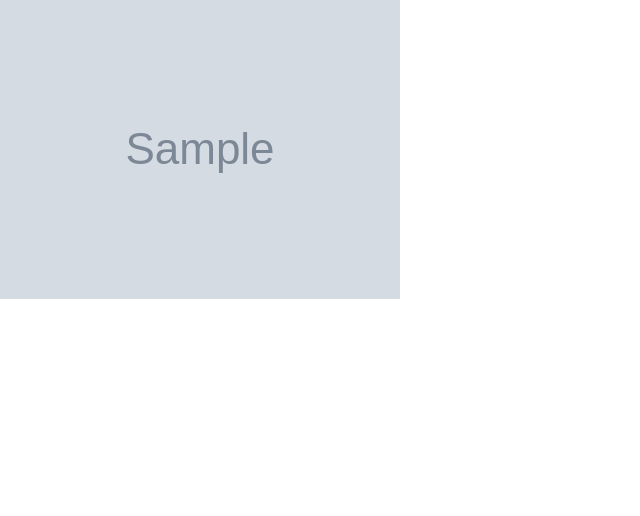
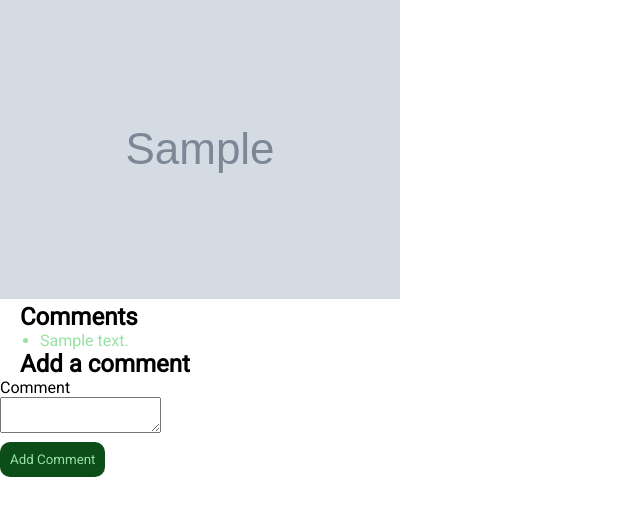
Before and after one commit to kpeter49/ITSC3155_Group21, a Flask app: template templates/note.html in a window 1280 px wide. Shown: the part 214-730 px from the top of the page, without its empty margins (0-640 px from the left). Run offline with Flask 2, Linux system fonts and the light colour scheme; tables that the repository leaves empty hold one stand-in row (values such as "Sample post"); the template is opened without the code that fills it: values that come from a table or form of the project are taken from there, most other values are stand-ins (such as "Sample title", 1, 10 or a date in 2020); grey boxes marked "Sample" are stand-in pictures.

Commit message:
Added model for comments

```diff
--- a/models.py
+++ b/models.py
@@ -10,6 +10,7 @@ class Post(db.Model):
     imagename = db.Column("imagename", db.String(50))
     imageid = db.Column("imageid", db.Integer)
     imagetype = db.Column("imagetype", db.String(10))
+    comments = db.relationship("Comment", backref="note", cascade="all, delete-orphan", lazy=True)
 
     def __init__(self, title, text, date, imagename, imageid, imagetype):
         self.title = title
@@ -24,6 +25,7 @@ class User(db.Model):
     id = db.Column("id", db.Integer, primary_key=True)
     name = db.Column("name", db.String(100))
     email = db.Column("email", db.String(100))
+    comments = db.relationship("Comment", backref="user", lazy=True)
 
     def __init__(self, name, email):
         self.name = name
--- a/templates/note.html
+++ b/templates/note.html
@@ -51,6 +51,24 @@
     {% else %}
         <p></p>
     {% endif %}
+    {% if note.comments %}
+        {% if note.comments|length > 0 %}
+            <h2>Comments</h2>
+            <ul>
+            {% for comment in note.comments %}
+                <li>{{ comment.content }}</li>
+            {% endfor %}
+            </ul>
+        {% endif %}
+    {% endif %}
+    <form action="{{ url_for('new_comment', note_id=note.id) }}" method="post">
+        <div class="formwrapper">
+            <h2 class="title">Add a comment</h2>
+                <div class="form-field">
+                    {{ form.comment.label }} <br/> {{ form.comment }}
+                </div>
+                {{ form.submit }}
+            </div>
+        </form>
     </body>
-
 </html>
```
